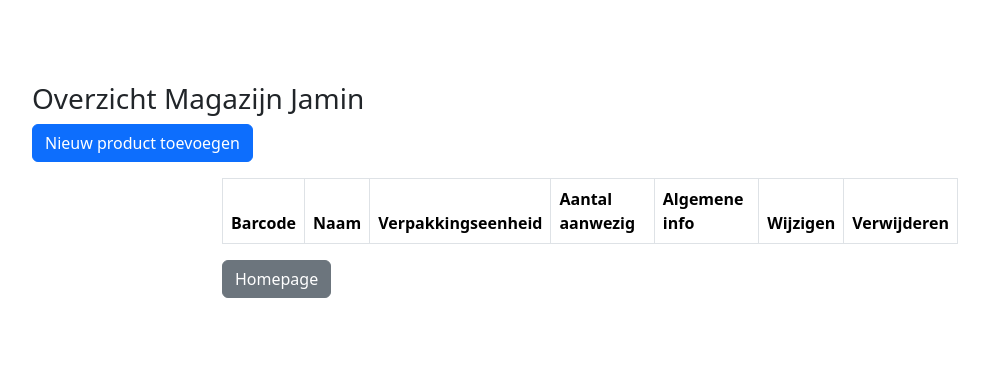
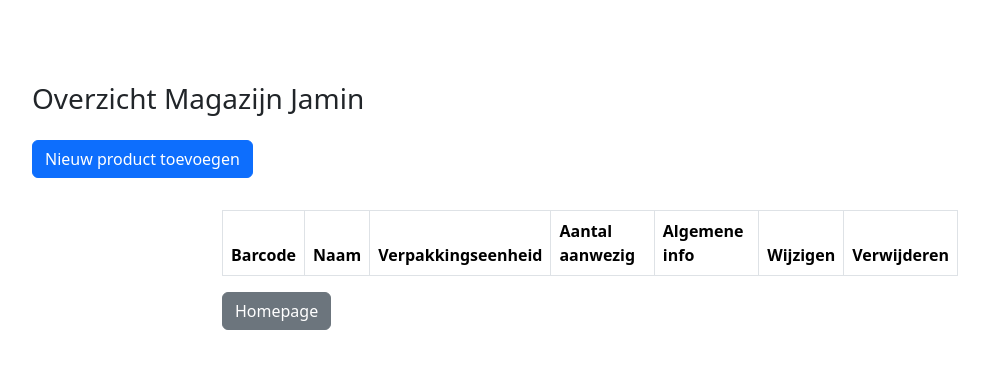
Before and after one commit to ThomasTadesse/BE-opdracht-1-328704, a PHP site: page /products in a window 1280 px wide. Shown: the top 369 px of the page, without its empty margins (240-1229 px from the left). Run offline with PHP 8.4, Linux system fonts and the light colour scheme; data that the repository does not hold is empty.

Commit message:
margining

```diff
--- a/http-www.mvc-frame-io-sd-2309a-startertmp.org-main/app/views/products/index.php
+++ b/http-www.mvc-frame-io-sd-2309a-startertmp.org-main/app/views/products/index.php
@@ -15,7 +15,7 @@
         <div class="col-2"></div>
         <div class="col-8">
             <h3><?= $data['title']; ?></h3>
-            <p><a href="<?= URLROOT; ?>/products/create" class="btn btn-primary">Nieuw product toevoegen</a></p>
+            <p><a href="<?= URLROOT; ?>/products/create" class="btn btn-primary mt-3 mb-3">Nieuw product toevoegen</a></p>
         </div>
         <div class="col-2"></div>
     </div>
@@ -66,7 +66,7 @@
                         <?php }} ?>
                 </tbody>
             </table>
-            <a href="<?= URLROOT; ?>/homepages/index" class="btn btn-secondary">Homepage</a>
+            <a href="<?= URLROOT; ?>/homepages/index" class="btn btn-secondary mb-3">Homepage</a>
         </div>
         <div class="col-2"></div>
     </div>
```
Also changed, not shown: 1 other file.
